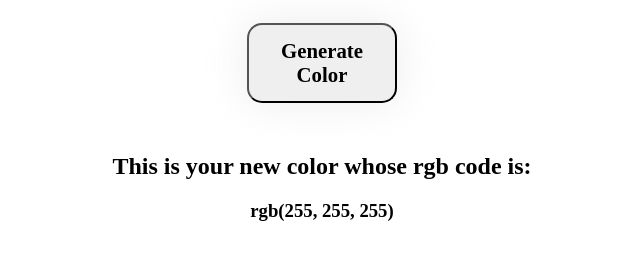
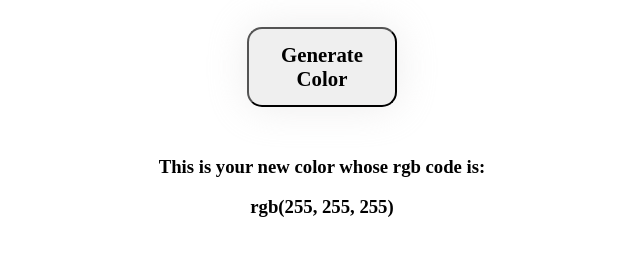
Before and after one commit to bssingh01/random-color, a plain HTML site: page index.html in a window 1280 px wide. Shown: the part 331-590 px from the top of the page, without its empty margins (318-958 px from the left). Drawn offline with Linux system fonts and the light colour scheme.

Commit message:
Update index.html

```diff
--- a/index.html
+++ b/index.html
@@ -15,7 +15,7 @@
         <button>Generate Color</button>
       </div>
       <div class="box">
-        <h2>This is your new color whose rgb code is:</h2>
+        <h3>This is your new color whose rgb code is:</h3>
       </div>
     </div>
     <script type="text/javascript" src="colorGenerator.js"></script>
```
